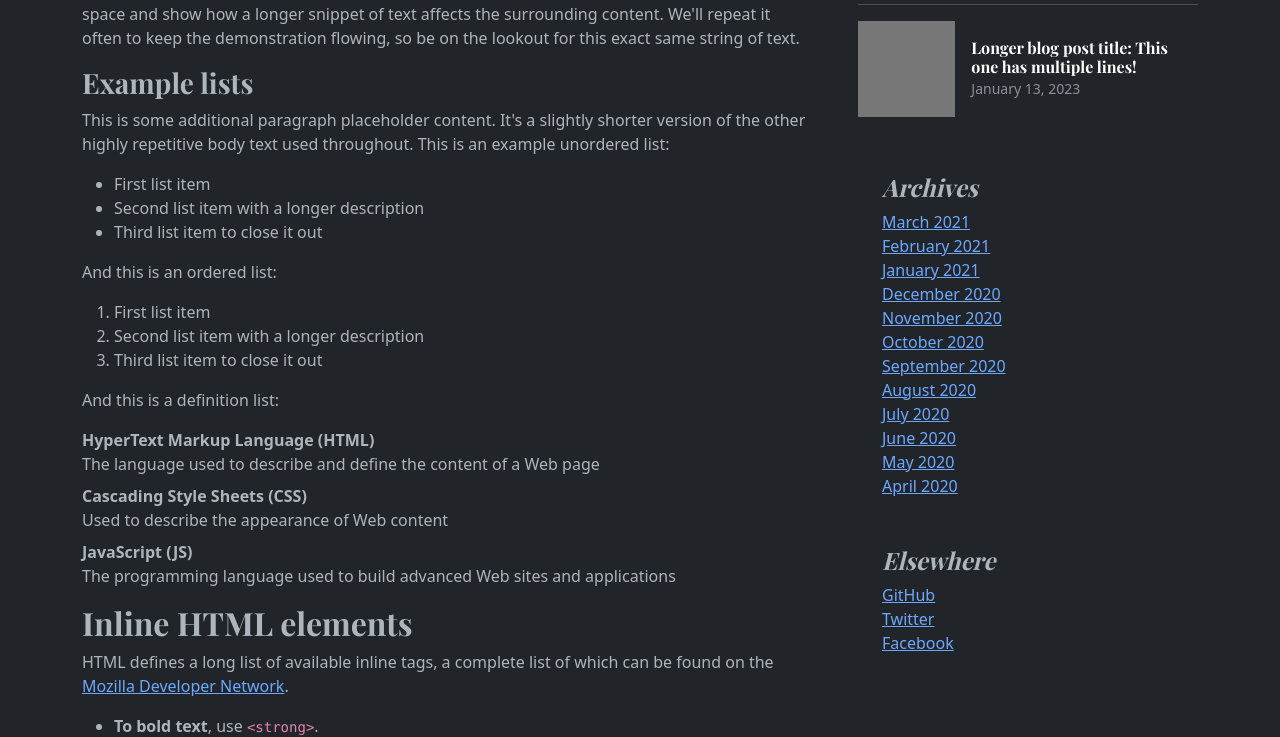
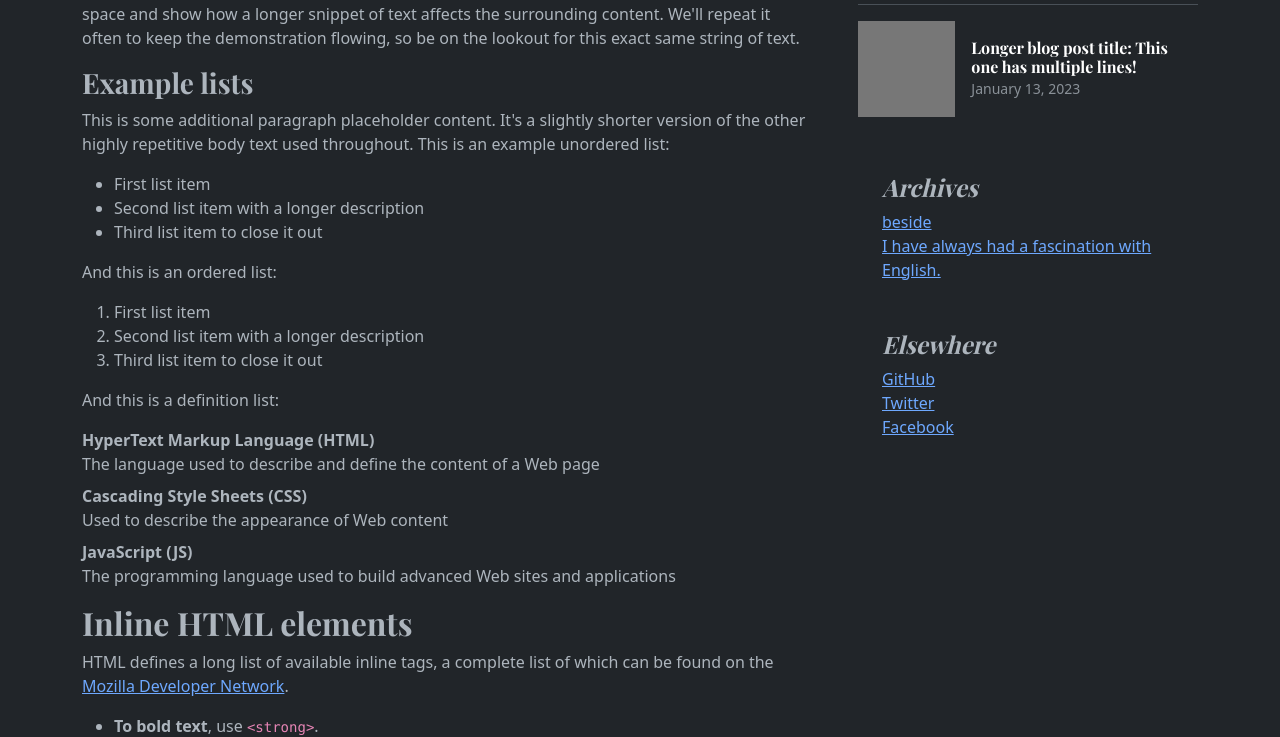
Before and after one commit to oba618/docker_django, a Django app: page / in a window 1280 px wide. Shown: the part 1299-2036 px from the top of the page. Run offline with Django 5.2, Linux system fonts and the light colour scheme; data comes from the database, SQL or seed files in the repository; both versions use the stored data as it was after the commit; some libraries are stand-ins or nearby versions.

Commit message:
Update index Archives

```diff
--- a/src/djangotutorial/index/templates/index/index.html
+++ b/src/djangotutorial/index/templates/index/index.html
@@ -246,20 +246,15 @@
 
         <div class="p-4">
           <h4 class="fst-italic">Archives</h4>
+          {% if latest_content_list %}
           <ol class="list-unstyled mb-0">
-            <li><a href="#">March 2021</a></li>
-            <li><a href="#">February 2021</a></li>
-            <li><a href="#">January 2021</a></li>
-            <li><a href="#">December 2020</a></li>
-            <li><a href="#">November 2020</a></li>
-            <li><a href="#">October 2020</a></li>
-            <li><a href="#">September 2020</a></li>
-            <li><a href="#">August 2020</a></li>
-            <li><a href="#">July 2020</a></li>
-            <li><a href="#">June 2020</a></li>
-            <li><a href="#">May 2020</a></li>
-            <li><a href="#">April 2020</a></li>
+            {% for ccntent in latest_content_list %}
+            <li><a href="/ccntent/{{ ccntent.content_title }}/">{{ ccntent.content_title }}</a></li>
+            {% endfor %}
           </ol>
+          {% else %}
+          <p>Nothing</p>
+          {% endif %}
         </div>
 
         <div class="p-4">
--- a/src/djangotutorial/index/views.py
+++ b/src/djangotutorial/index/views.py
@@ -1,5 +1,9 @@
 from django.shortcuts import render
+
+from .models import Content
 
 
 def index(request):
-    return render(request, "index/index.html")
+    latest_content_list = Content.objects.order_by("-pub_date")[:10]
+    context = {"latest_content_list": latest_content_list}
+    return render(request, "index/index.html", context)
```
Also changed, not shown: src/djangotutorial/db.sqlite3.
